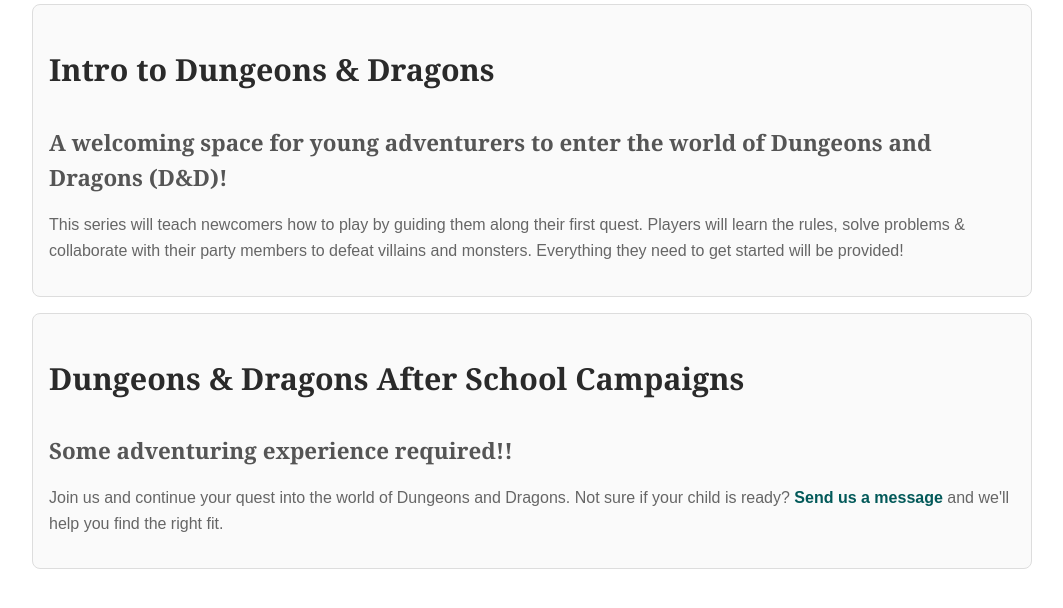
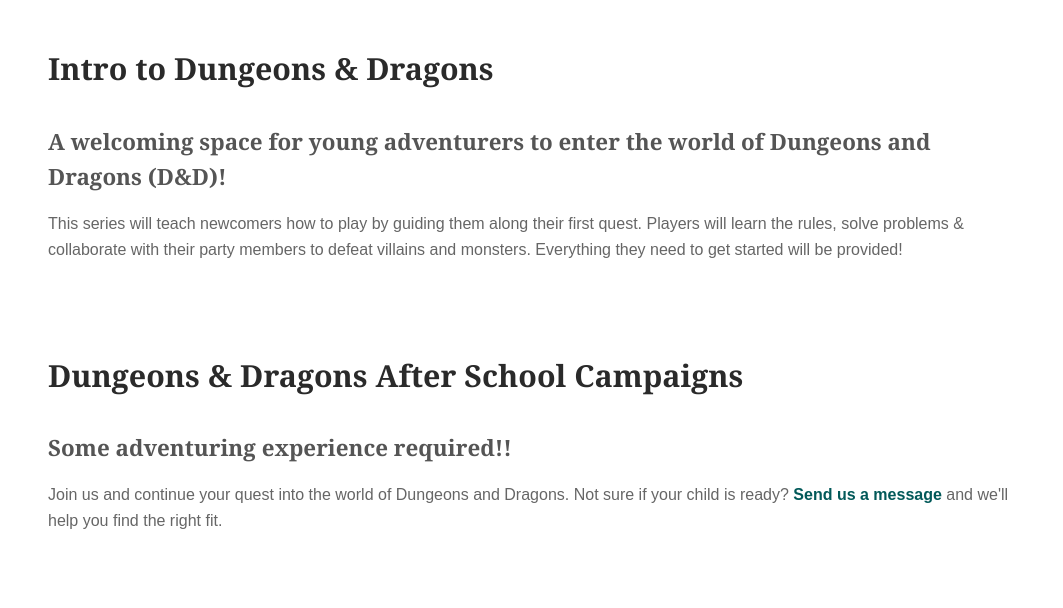
Before and after one commit to teknoboten/jackedRabbit, a plain HTML site: page index.html in a window 1280 px wide. Shown: the whole page, without its empty margins (108-1171 px from the left). Drawn offline with Linux system fonts and the light colour scheme.

Commit message:
remove grey borders

```diff
--- a/styles.css
+++ b/styles.css
@@ -38,9 +38,9 @@
  .program {
     padding: 1rem;
     margin-bottom: 1rem;
-    border: 1px solid #ddd; /* Light border to separate sections */
-    border-radius: 8px;
-    background-color: #fafafa;
+    /* border: 1px solid #ddd;  */
+    /* border-radius: 8px; */
+    /* background-color: #fafafa;  */
 }
 
 .program h2 {
```
Also changed, not shown: index.html (+0 -20 lines), 1 other file.
